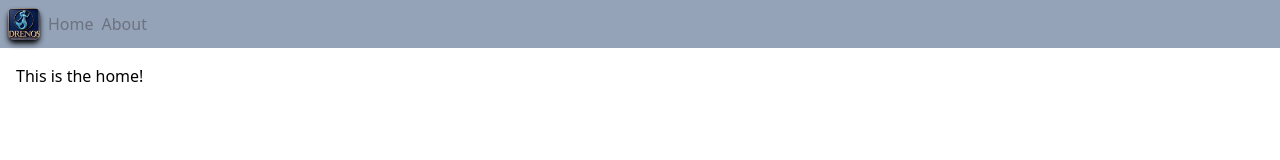
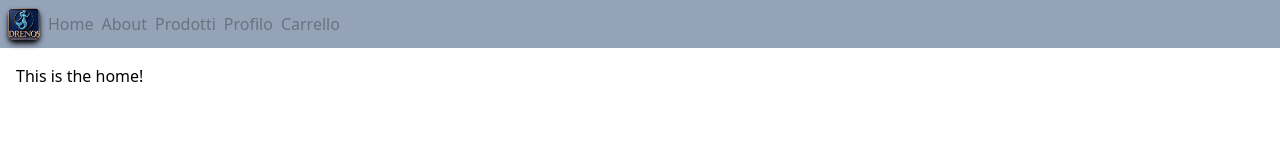
Before and after one commit to AndreaBarberio/drenos-app, a React (Create React App) app: page / in a window 1280 px wide. Shown: the top 160 px of the page. Built offline with nearby package versions, Linux system fonts and the light colour scheme.

Commit message:
feat: created navigation options and its pages

```diff
--- /dev/null
+++ b/src/pages/Carrello.js
@@ -0,0 +1,11 @@
+import '../index.css';
+
+function Carrello() {
+  return (
+    <div className="Carrello ">
+      This is the Carrello Page!
+    </div>
+  );
+}
+
+export default Carrello;
--- /dev/null
+++ b/src/pages/Prodotti.js
@@ -0,0 +1,11 @@
+import '../index.css';
+
+function Prodotti() {
+  return (
+    <div className="Prodotti ">
+      This is the Prodotti page!
+    </div>
+  );
+}
+
+export default Prodotti;
--- /dev/null
+++ b/src/pages/Profilo.js
@@ -0,0 +1,11 @@
+import '../index.css';
+
+function Profilo() {
+  return (
+    <div className="Profilo ">
+      This is the Profilo Page!
+    </div>
+  );
+}
+
+export default Profilo;
--- a/src/routes/routes.js
+++ b/src/routes/routes.js
@@ -1,6 +1,9 @@
 import RootLayout from '../layouts/RootLayout';
 import Home from '../pages/Home';
 import About from '../pages/About';
+import Prodotti from '../pages/Prodotti';
+import Profilo from '../pages/Profilo';
+import Carrello from '../pages/Carrello';
 
 const routes = [
   {
@@ -26,6 +29,42 @@ const routes = [
         meta: { label: "About", showInNav: true }
       },
     ]
-  }
+  },
+  {
+    path: '/Prodotti',
+    element: <RootLayout />,
+    // meta è facoltativo, ma servirà per costruire la navbar
+    meta: { label: "Prodotti", showInNav: true },
+    children: [
+      {
+        element: <Prodotti />,
+        meta: { label: "Prodotti", showInNav: true }
+      },
+    ]
+  },
+  {
+    path: '/Profilo',
+    element: <RootLayout />,
+    // meta è facoltativo, ma servirà per costruire la navbar
+    meta: { label: "Profilo", showInNav: true },
+    children: [
+      {
+        element: <Profilo />,
+        meta: { label: "Profilo", showInNav: true }
+      },
+    ]
+  },
+  {
+    path: '/Carrello',
+    element: <RootLayout />,
+    // meta è facoltativo, ma servirà per costruire la navbar
+    meta: { label: "Carrello", showInNav: true },
+    children: [
+      {
+        element: <Carrello />,
+        meta: { label: "Carrello", showInNav: true }
+      },
+    ]
+  },
 ];
 export default routes;
```
